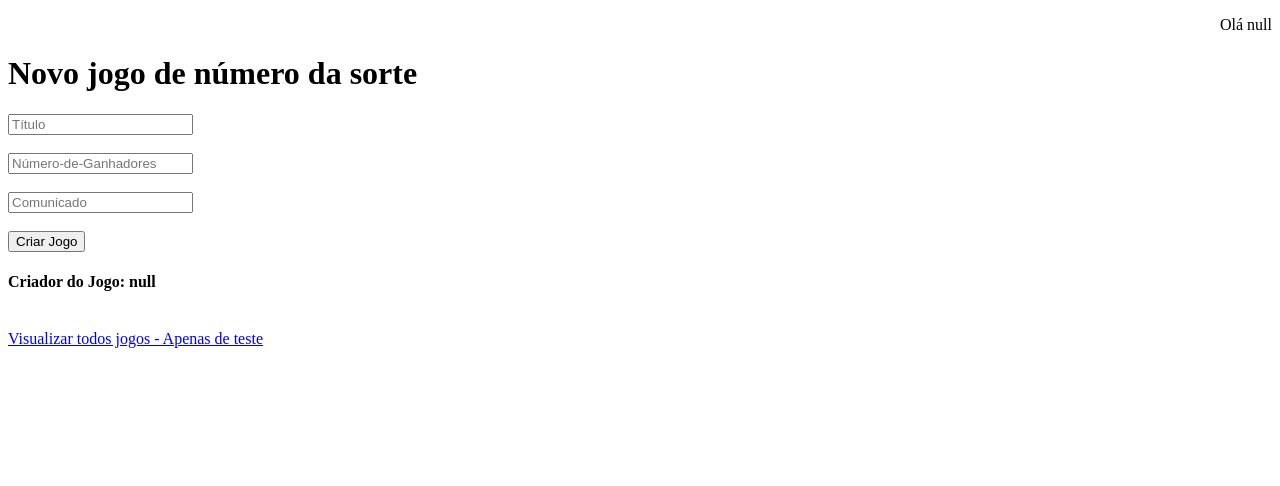
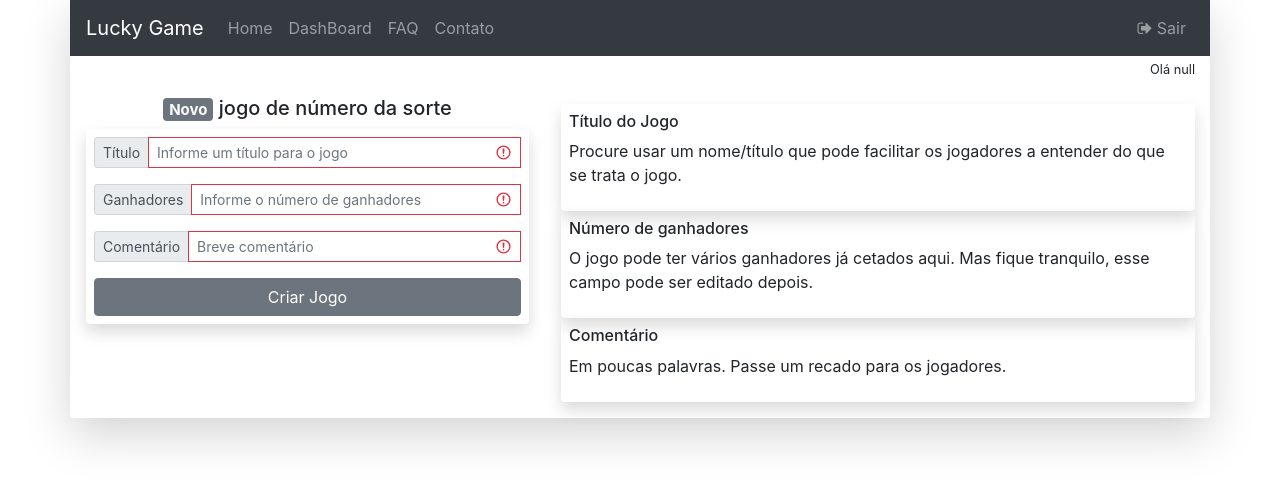
Before and after one commit to fsantosbr/luckygame, a Spring app: template src/main/resources/templates/new-lucky-game.html in a window 1280 px wide. Shown: the top 486 px of the page. Run offline with Thymeleaf, Linux system fonts and the light colour scheme; the template is opened without the code that fills it, so the values that code supplies are empty; some of the project's set-up classes (security, data sources, template engines, error pages and the like) are left out, and stand-ins take their place.

Commit message:
Changed the new luckyGame view

```diff
--- a/src/main/java/com/fsantosinfo/lockygame/model/entities/LuckyGame.java
+++ b/src/main/java/com/fsantosinfo/lockygame/model/entities/LuckyGame.java
@@ -14,6 +14,7 @@
 import javax.persistence.ManyToOne;
 import javax.persistence.OneToMany;
 import javax.validation.constraints.NotNull;
+import javax.validation.constraints.Positive;
 import javax.validation.constraints.Size;
 
 @Entity
@@ -28,6 +29,7 @@
     private String title;
 
     @NotNull(message = "Precisa informar a quantidade de ganhadores permitidos")
+    @Positive(message = "O número precisa ser positivo")
     private Integer numWinners;
 
     private Instant momentCreated;
--- a/src/main/resources/templates/new-lucky-game.html
+++ b/src/main/resources/templates/new-lucky-game.html
@@ -1,42 +1,155 @@
 <!DOCTYPE html>
 <html lang="en" xmlns:th="http://www.thymeleaf.org">
-
 <head>
     <meta charset="UTF-8">
-    <title>Novo jogo</title>
+    <title>Novo Jogo</title>
+    <meta name="viewport" content="width=device-width, initial-scale=1">
+
+    <!-- Latest compiled and minified CSS -->
+    <link rel="stylesheet" href="https://maxcdn.bootstrapcdn.com/bootstrap/4.5.2/css/bootstrap.min.css">
+    <!-- jQuery library -->
+    <script src="https://ajax.googleapis.com/ajax/libs/jquery/3.5.1/jquery.min.js"></script>
+    <!-- Popper JS -->
+    <script src="https://cdnjs.cloudflare.com/ajax/libs/popper.js/1.16.0/umd/popper.min.js"></script>
+
+    <!-- Latest compiled JavaScript -->
+    <script src="https://maxcdn.bootstrapcdn.com/bootstrap/4.5.2/js/bootstrap.min.js"></script>
+
+    <!-- Icons -->
+    <link href="https://fonts.googleapis.com/icon?family=Material+Icons" rel="stylesheet">
+    <link rel="stylesheet" href="https://cdnjs.cloudflare.com/ajax/libs/font-awesome/4.7.0/css/font-awesome.min.css">
+
 </head>
+<body>
 
-<body>
-    <p th:text="'Olá ' + ${loggedPlayer}" align="right"></p>
+<!-- main container -->
+<div class="container mt-0 p-0 shadow-lg rounded-bottom">
 
-    <h1>Novo jogo de número da sorte</h1>
+    <!-- Div NavBar - Menu -->
+    <div class="container-fluid p-0 m-0">
+        <nav class="navbar navbar-expand-md bg-dark navbar-dark">
+            <!-- Brand -->
+            <a class="navbar-brand" href="#" th:href="@{/}">Lucky Game</a>
 
-    <form th:action="@{/addinggame}" th:object="${luckyGame}" method="post">
+            <!-- Toggler/collapsibe Button -->
+            <button class="navbar-toggler" type="button" data-toggle="collapse" data-target="#collapsibleNavbar">
+                <span class="navbar-toggler-icon"></span>
+            </button>
+
+            <!-- Navbar links only for the collapsing links -->
+            <div class="collapse navbar-collapse" id="collapsibleNavbar">
+                <ul class="navbar-nav">
+                    <li class="nav-item">
+                        <a class="nav-link" href="#" th:href="@{/}">Home</a>
+                    </li>
+                    <li class="nav-item">
+                        <a class="nav-link" href="#" th:href="@{/dashboard/player/}">DashBoard</a>
+                    </li>
+                    <li class="nav-item">
+                        <a class="nav-link" href="#">FAQ</a>
+                    </li>
+                    <li class="nav-item">
+                        <a class="nav-link" href="#">Contato</a>
+                    </li>
+                </ul>
+            </div>
+
+            <!-- Links that won't be collapsed -->
+            <ul class="navbar-nav">
+                <li class="nav-item"><a class="nav-link" href="#" th:href="@{/logout}"><i class="fa fa-sign-out"></i> Sair</a></li>
+            </ul>
+        </nav>
+    </div>
+
+    <!-- Div welcome name -->
+    <div class="container-fluid pt-0 pb-0 m-0">
+        <p class="text-right m-0"><small th:text="'Olá ' + ${loggedPlayer}"></small></p>
+    </div>
+
+    <!-- sub Div only to manager the forms and the alert -->
+    <div class="row p-0 m-0">
+
+        <!-- Div new Game -->
+        <div class="col-md-5 p-3 m-0">
+
+            <h5 style="text-align: center;"><span class="badge badge-secondary">Novo</span> jogo de número da sorte</h5>
+
+            <!-- div form -->
+            <div class="p-2 m-0 shadow rounded-bottom">
+                <form th:action="@{/addinggame}" th:object="${luckyGame}" method="post" class="was-validated">
                     <input type="hidden" name="owner" th:field="*{owner}"/>
 
+                    <!-- Div for title imput-->
+                    <div class="input-group mb-3 input-group-sm">
+                        <div class="input-group-prepend">
+                            <span class="input-group-text">Título</span>
+                        </div>
+                        <input type="text" th:field="*{title}" class="form-control form-control-sm" placeholder="Informe um título para o jogo" required>
+                        <div class="valid-feedback">
+                            <!-- This span is a defence from the backend -->
+                            <span th:if="${#fields.hasErrors('title')}" th:errors="*{title}">Title Error</span>
+                        </div>
+                    </div>
 
-        <input type="text" name="title" th:field="*{title}" th:placeholder="Título" /><br />
-        <span th:if="${#fields.hasErrors('title')}" th:errors="*{title}">Title Error</span>
-        <br />
+                    <!-- Div for Number of Winners imput -->
+                    <div class="input-group mb-3 input-group-sm">
+                        <div class="input-group-prepend">
+                            <span class="input-group-text">Ganhadores</span>
+                        </div>
+                        <input type="number" th:field="*{numWinners}" class="form-control form-control-sm" placeholder="Informe o número de ganhadores" name="cpfform" required>
+                        <div class="valid-feedback">
+                            <!-- This span is a defence from the backend -->
+                            <span th:if="${#fields.hasErrors('numWinners')}" th:errors="*{numWinners}">numWinners error</span>
+                        </div>
+                    </div>
 
-        <input type="number" name="numWinners" th:field="*{numWinners}" th:placeholder="Número-de-Ganhadores" /> <br />
-        <span th:if="${#fields.hasErrors('numWinners')}" th:errors="*{numWinners}">numWinner Error</span>
-        <br />
+                    <!-- Div for comment-->
+                    <div class="input-group mb-3 input-group-sm">
+                        <div class="input-group-prepend">
+                            <span class="input-group-text">Comentário</span>
+                        </div>
+                        <input type="text" th:field="*{communicateAll}" class="form-control form-control-sm" placeholder="Breve comentário" required>
+                        <div class="valid-feedback">
+                            <!-- This span is a defence from the backend -->
+                            <span th:if="${#fields.hasErrors('communicateAll')}" th:errors="*{communicateAll}">Comment Error</span>
+                        </div>
+                    </div>
 
-        <input type="text" name="communicateAll" th:field="*{communicateAll}" th:placeholder="Comunicado" /> <br />
-        <span th:if="${#fields.hasErrors('communicateAll')}" th:errors="*{communicateAll}">numWinner Error</span>
-        <br />
-
-        <button type="submit">Criar Jogo</button>
+                    <button type="submit" class="btn btn-secondary btn-block">Criar Jogo</button>
                 </form>
 
-    <h4 th:text="'Criador do Jogo: ' + ${luckyGame.owner.name}"></h4>
+            </div>
+        </div>
+
+        <!-- Div for information about the game -->
+        <div class="col m-0 pt-1 pl-3">
+
+            <!-- This div will shows only in big screen -->
+            <div class="d-md-block d-none d-sm-none" style="height:20px;">
+
+            </div>
+
+            <div class="p-2 m-0 shadow rounded-bottom">
+               <h6>Título do Jogo</h6>
+                <p class="">Procure usar um nome/título que pode facilitar os jogadores a entender do que se trata o jogo.</p>
+            </div>
+            <div class="p-2 m-0 shadow rounded-bottom">
+                <h6>Número de ganhadores</h6>
+                <p>O jogo pode ter vários ganhadores já cetados aqui. Mas fique tranquilo, esse campo pode ser editado depois.</p>
+            </div>
+            <div class="p-2 m-0 mb-3 shadow rounded-bottom">
+                <h6>Comentário</h6>
+                <p>Em poucas palavras. Passe um recado para os jogadores.</p>
+            </div>
+
+        </div>
+    </div>
+
+    <div class="container-fluid">
+
+    </div>
 
 
-    <br>
-
-    <a th:href="@{/games}">Visualizar todos jogos - Apenas de teste</a>
-
+</div>
 </body>
-
 </html>
--- a/src/main/resources/templates/new-player.html
+++ b/src/main/resources/templates/new-player.html
@@ -148,7 +148,7 @@
             </div>
 
             <!-- Do you have an account? -->
-            <div class="p-2 m-0 float-md-right shadow rounded-bottom"  style="width:70%">
+            <div class="p-2 m-0 float-xl-right shadow rounded-bottom"  style="width:70%">
 
             <h6>Já tem cadastro? Faça logon</h6>
             <form th:action="@{/login}" method="post" class="needs-validation">
```
Lines whose indentation alone changed are shown as unchanged.
